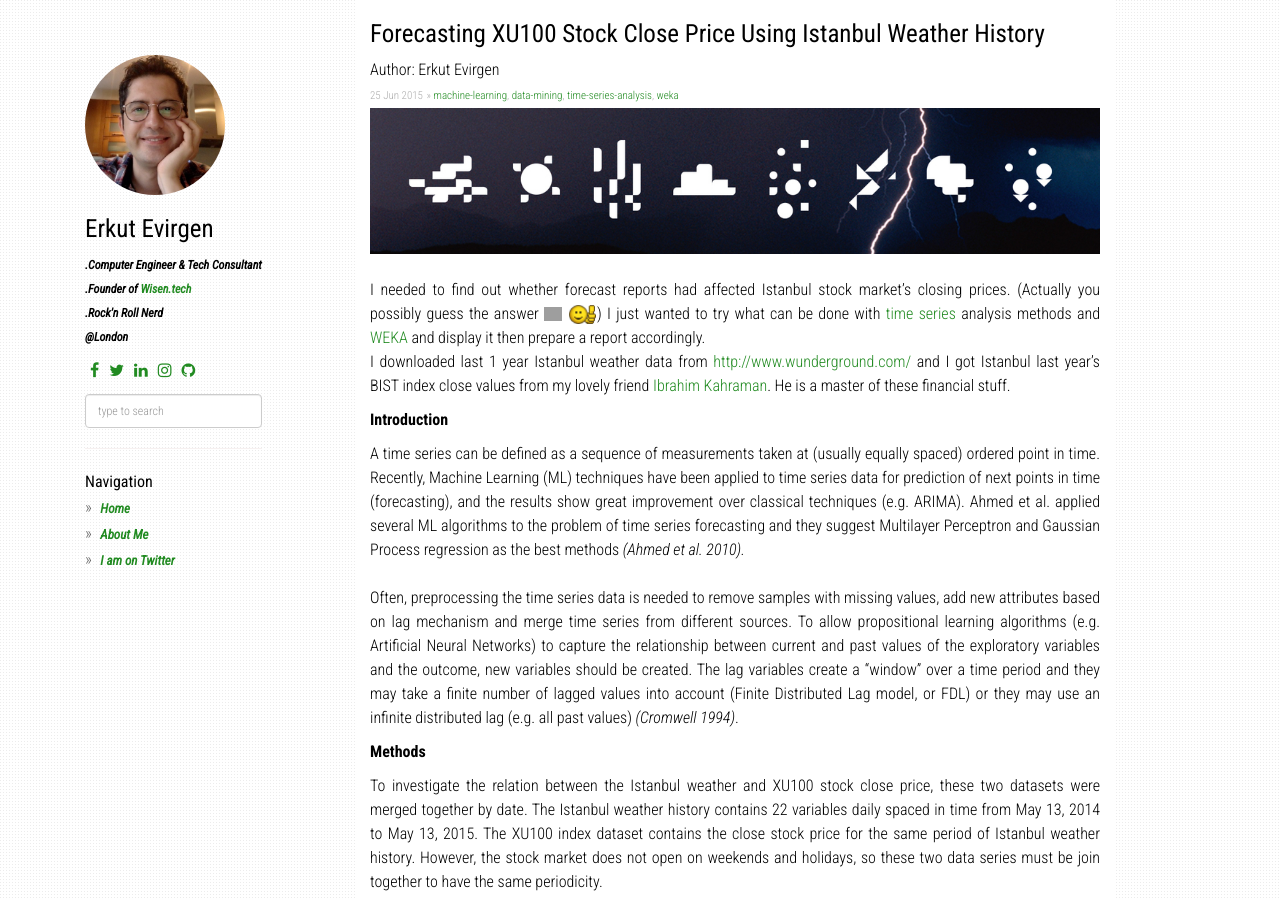
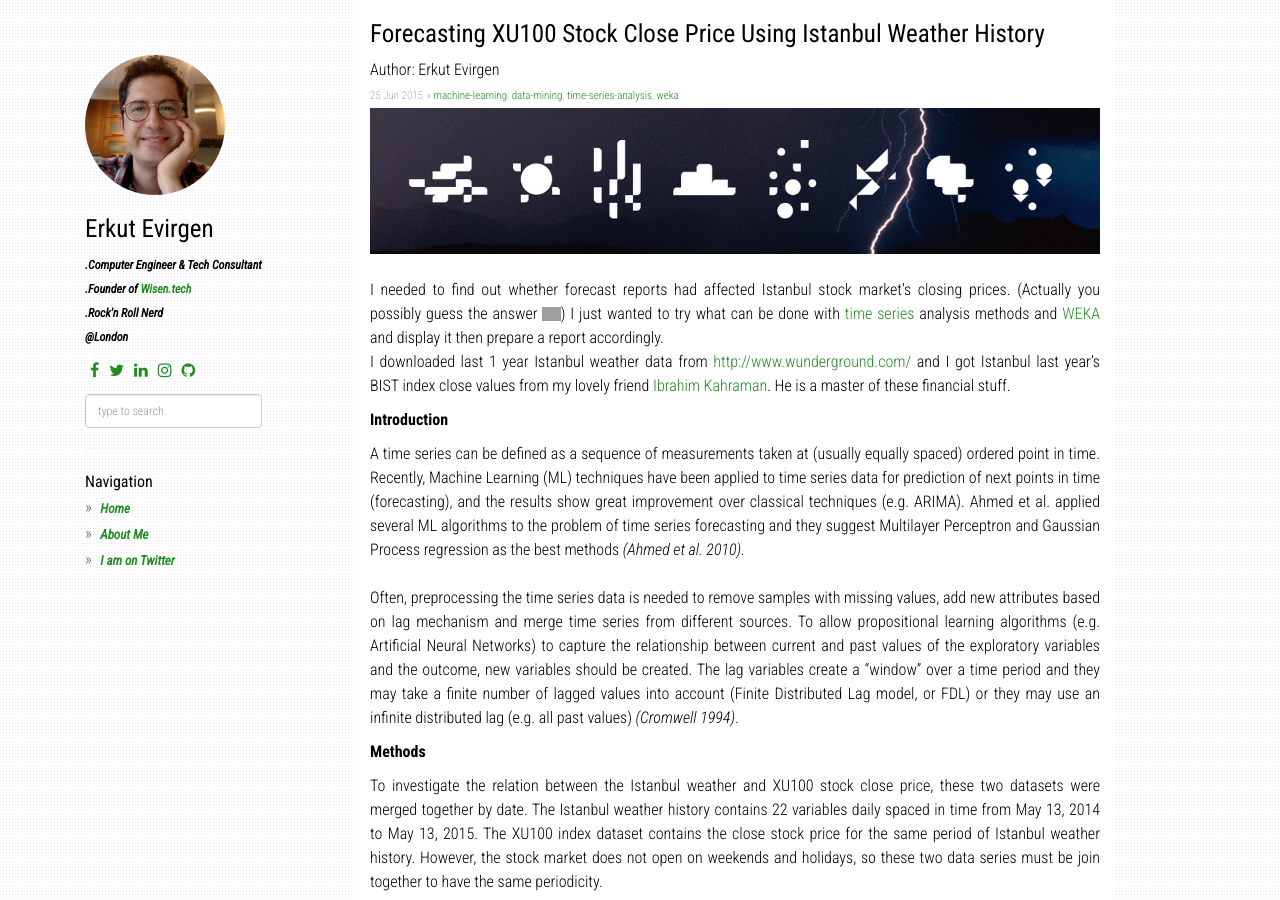
Before and after one commit to eevirgen/erk.github.io, a Jekyll site: the page built from _posts/2015-05-25-forecasting-XU100-stock-close-price-using-istanbul-weather-history.md, in a window 1280 px wide and 900 px high. Built offline with Jekyll 4.4.1, drawn with Linux system fonts in a browser that asks for light colours; nearby versions of some CDN libraries; comment, search, counter and statistics services are not loaded; grey boxes are pictures that could not be loaded.

Commit message:
* touches

```diff
--- a/_posts/2015-05-25-forecasting-XU100-stock-close-price-using-istanbul-weather-history.md
+++ b/_posts/2015-05-25-forecasting-XU100-stock-close-price-using-istanbul-weather-history.md
@@ -10,7 +10,7 @@
 ---
 <img src="/static/img/storm.jpg" heigth="200px" width="1000px">
 <br /><br />
-I needed to find out whether forecast reports had affected Istanbul stock market's closing prices. (Actually you possibly guess the answer <img width="2.5%" src="/static/img/face2.gif-c200"> <img width="4%" src="/static/img/face_1.gif">) I just wanted to try what can be done with <a href="http://en.wikipedia.org/wiki/Time_series" target="_blank">time series</a> analysis methods and <a href="http://www.cs.waikato.ac.nz/ml/weka/" target="_blank">WEKA</a> and display it then prepare a report accordingly. <br />I downloaded last 1 year Istanbul weather data from <a href="http://www.wunderground.com/" target="_blank">http://www.wunderground.com/</a> and I got Istanbul last year's BIST index close values from my lovely friend <a href="http://kahramani.tumblr.com" target="blank_">Ibrahim Kahraman</a>. He is a master of these financial stuff.
+I needed to find out whether forecast reports had affected Istanbul stock market's closing prices. (Actually you possibly guess the answer <img width="2.5%" src="/static/img/face2.gif-c200">) I just wanted to try what can be done with <a href="http://en.wikipedia.org/wiki/Time_series" target="_blank">time series</a> analysis methods and <a href="http://www.cs.waikato.ac.nz/ml/weka/" target="_blank">WEKA</a> and display it then prepare a report accordingly. <br />I downloaded last 1 year Istanbul weather data from <a href="http://www.wunderground.com/" target="_blank">http://www.wunderground.com/</a> and I got Istanbul last year's BIST index close values from my lovely friend <a href="http://kahramani.tumblr.com" target="blank_">Ibrahim Kahraman</a>. He is a master of these financial stuff.
 
 **Introduction**
 
```
